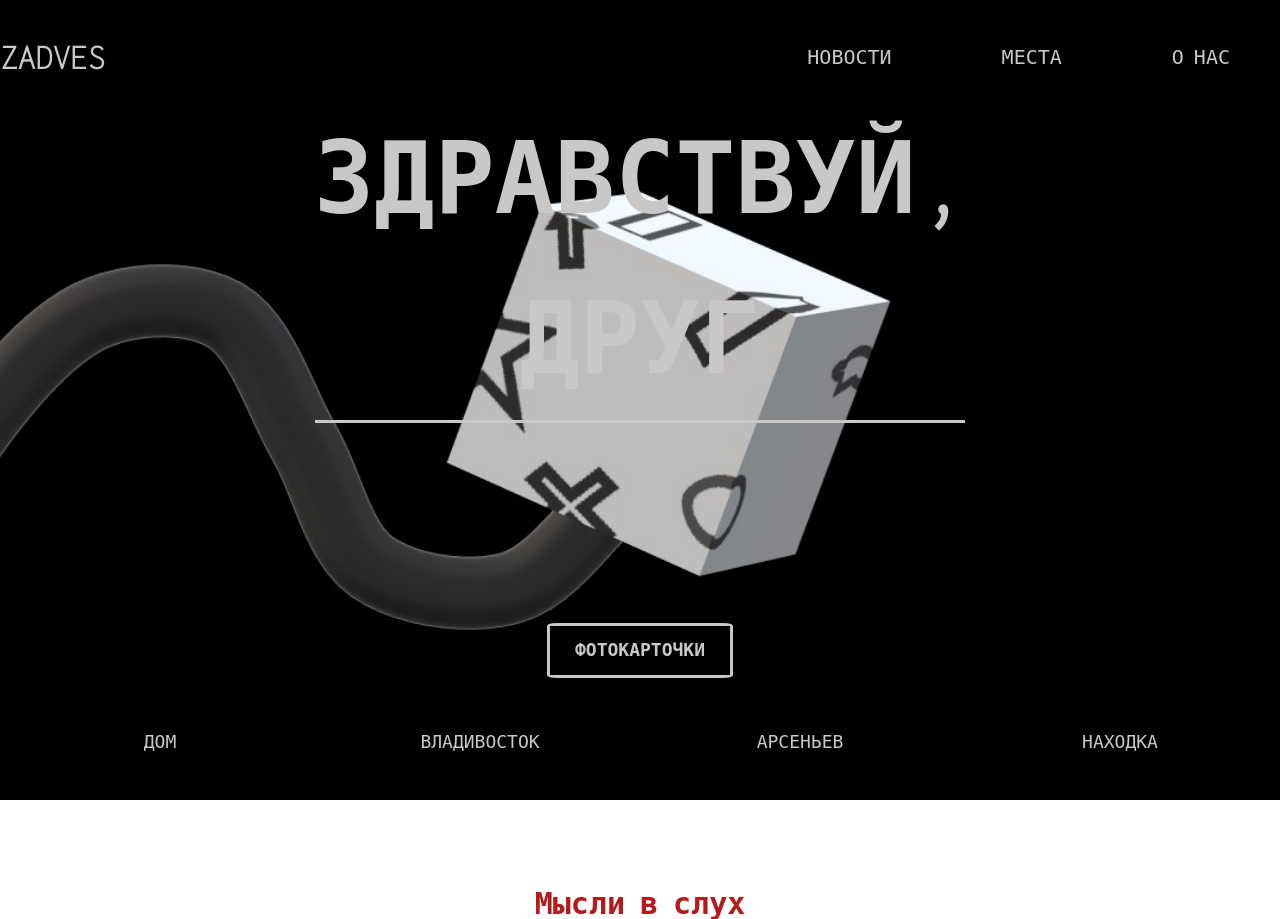
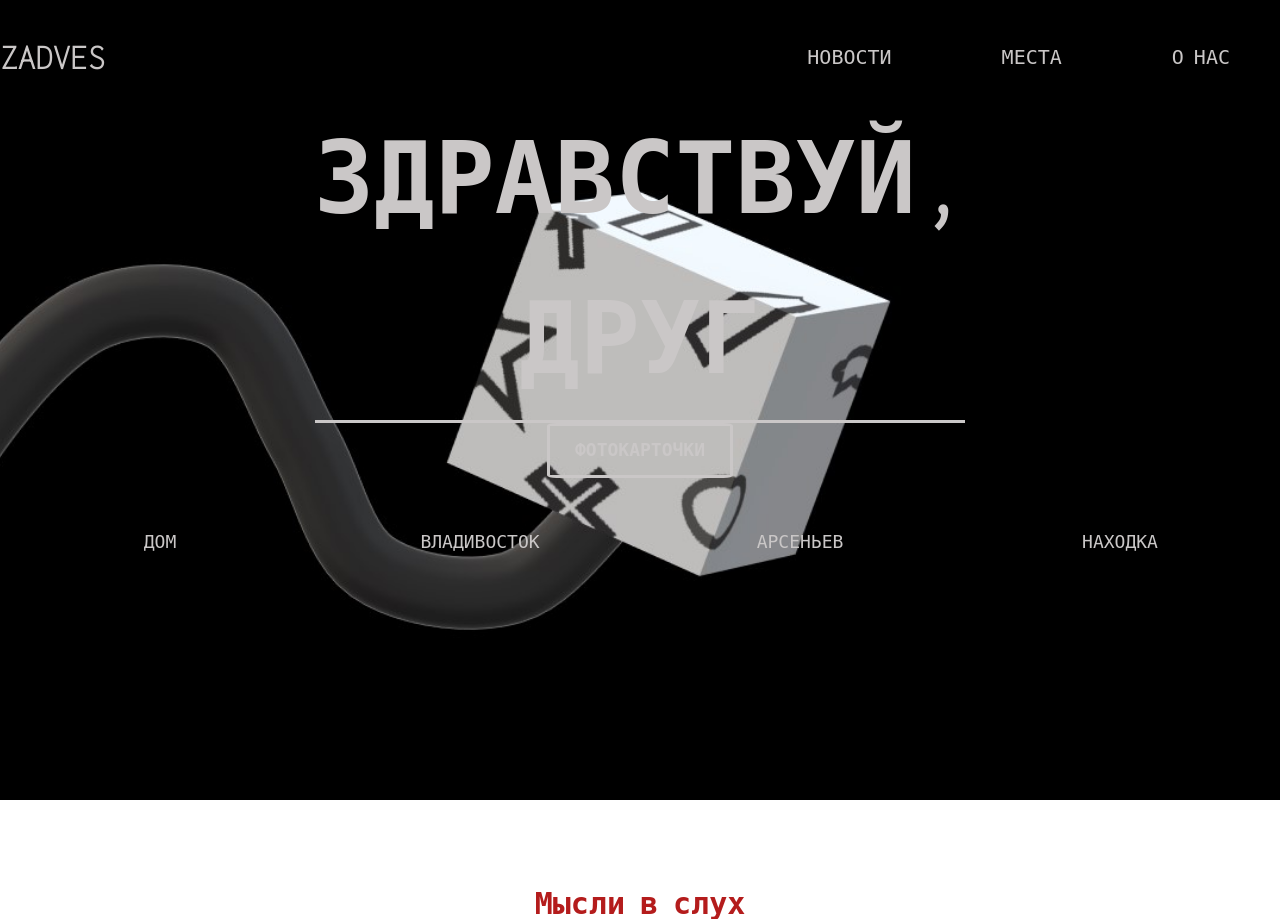
Before and after one commit to ZadVes/nikSite, a PHP site: page / in a window 1280 px wide. Shown: the top 919 px of the page. Run offline with PHP 8.4, Linux system fonts and the light colour scheme.

Commit message:
Update style.css

```diff
--- a/style.css
+++ b/style.css
@@ -121,7 +121,7 @@
     color: rgb(202, 199, 199);
     text-transform: uppercase;
     text-decoration: none;
-    margin: 200px auto 0;
+    margin: auto 0;
     border-radius: 5%;
 
     transition: background .2s linear, color .2s linear;
```
